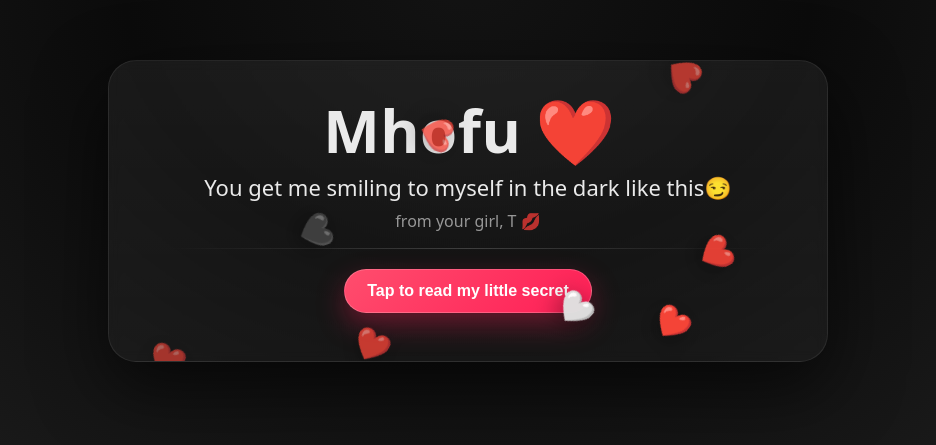
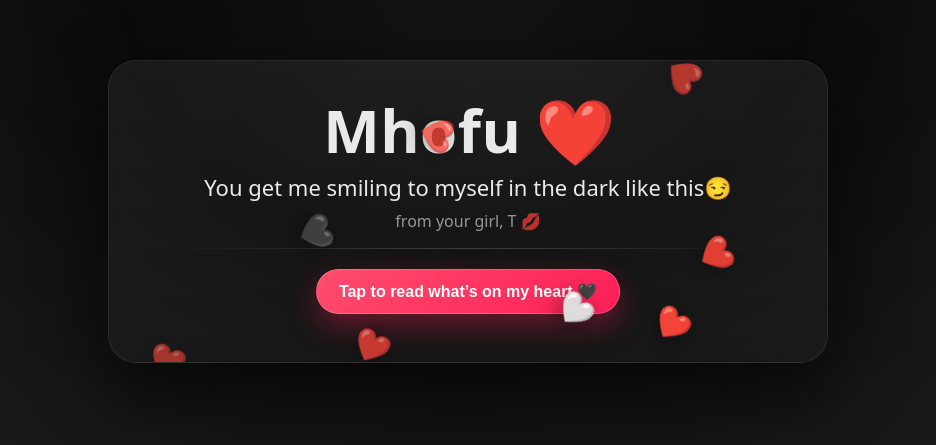
Before and after one commit to Tayte23/Mhofu, a plain HTML site: page index.html in a window 1280 px wide. Shown: the part 189-634 px from the top of the page, without its empty margins (172-1108 px from the left). Drawn offline with Linux system fonts and the light colour scheme.

Commit message:
Update index.html

```diff
--- a/index.html
+++ b/index.html
@@ -91,7 +91,7 @@
     <div class="sub">from your girl, T 💋</div>
     <div class="rule"></div>
 
-    <button class="btn" id="reveal">Tap to read my little secret</button>
+    <button class="btn" id="reveal">Tap to read what’s on my heart 🖤</button>
 
     <div class="secret" id="secret">
       I want the kind of raw love that meets me with no mask on. No filters and no performances.
```
